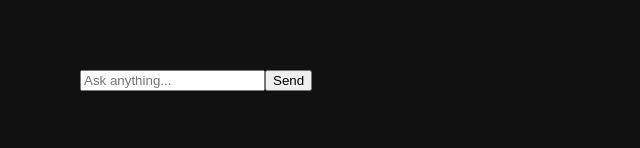
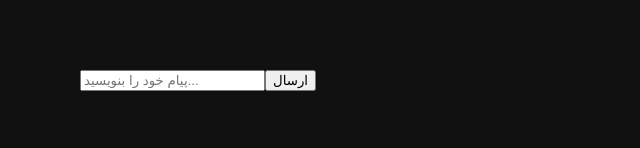
Before and after one commit to mehranebi21/open-ai-assistant, a React (Vite) app: page / in a window 1280 px wide. Shown: the part 152-300 px from the top of the page, without its empty margins (0-640 px from the left). Built offline with nearby package versions, Linux system fonts and the light colour scheme.

Commit message:
Update ChatBox.jsx

```diff
--- a/src/ChatBox.jsx
+++ b/src/ChatBox.jsx
@@ -1,65 +1,40 @@
 import {useState} from "react";
-
-import Message from "./Message";
-
-import {askAI} from "./api";
-
+import Message from "./Message.jsx";
 
 
 export default function ChatBox(){
 
 
-const [text,setText]=useState("");
+const [input,setInput]=useState("");
 
 const [messages,setMessages]=useState([]);
 
 
 
-async function send(){
+function send(){
 
 
-if(!text)return;
+if(!input.trim()) return;
 
 
+setMessages([
 
-let user={
+...messages,
 
+{
 role:"user",
-content:text
+content:input
+},
 
-};
+{
+role:"ai",
+content:"سلام 👋 من دستیار هوش مصنوعی شما هستم."
+}
+
+]);
 
 
-
-setMessages(
-prev=>[
-...prev,
-user
-]
-);
-
-
-
-setText("");
-
-
-
-let answer=
-await askAI(text);
-
-
-
-setMessages(
-prev=>[
-...prev,
-{
-role:"ai",
-content:answer
-}
-]
-);
-
-
+setInput("");
 
 }
 
@@ -67,29 +42,25 @@ content:answer
 
 return (
 
-<div className="box">
+<div className="chat">
 
 
 <div className="messages">
 
-
 {
 
-messages.map(
-(m,i)=>
+messages.map((m,i)=>(
 
 <Message
 key={i}
 data={m}
 />
 
-)
+))
 
 }
 
-
 </div>
-
 
 
 
@@ -98,10 +69,10 @@ data={m}
 
 <input
 
-value={text}
+value={input}
 
 onChange={
-e=>setText(e.target.value)
+e=>setInput(e.target.value)
 }
 
 onKeyDown={
@@ -111,18 +82,14 @@ send()
 }
 }
 
-
-placeholder=
-"Ask anything..."
+placeholder="پیام خود را بنویسید..."
 
 />
 
 
-<button
-onClick={send}
->
+<button onClick={send}>
 
-Send
+ارسال
 
 </button>
 
@@ -132,8 +99,7 @@ Send
 
 </div>
 
-
-)
+);
 
 
 }
```
